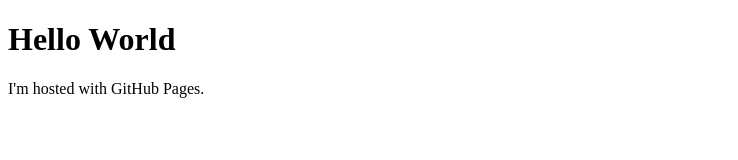
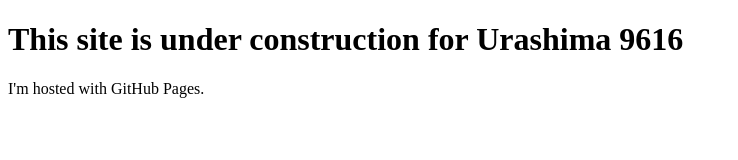
Before and after one commit to urashima9616/urashima9616.github.io, a plain HTML site: page index.html in a window 1280 px wide. Shown: the whole page, without its empty margins (0-738 px from the left). Drawn offline with Linux system fonts and the light colour scheme.

Commit message:
update welcome info

```diff
--- a/index.html
+++ b/index.html
@@ -1,7 +1,7 @@
 <!DOCTYPE html>
 <html>
 <body>
-<h1>Hello World</h1>
+<h1>This site is under construction for Urashima 9616</h1>
 <p>I'm hosted with GitHub Pages.</p>
 </body>
 </html>
```
